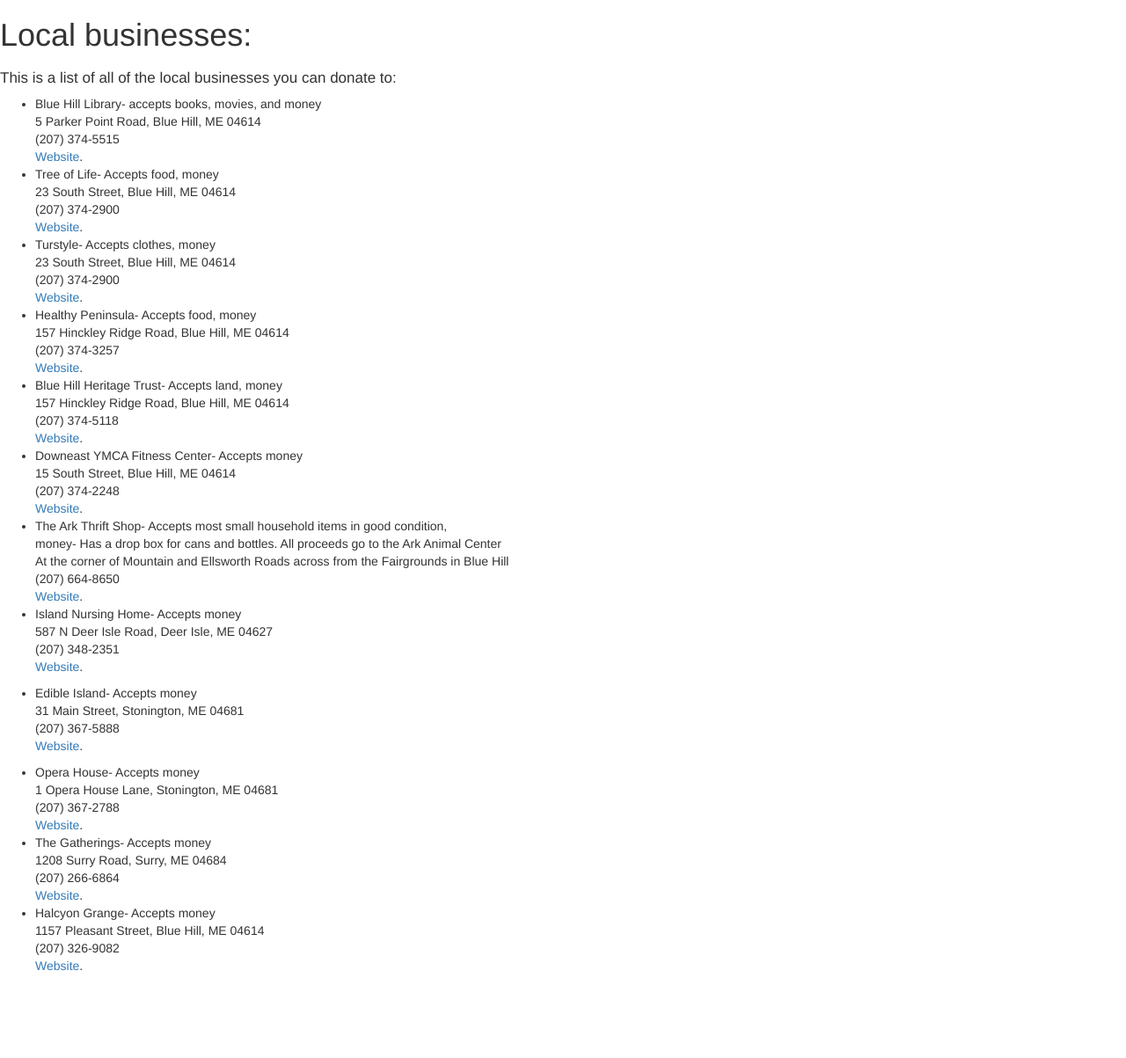
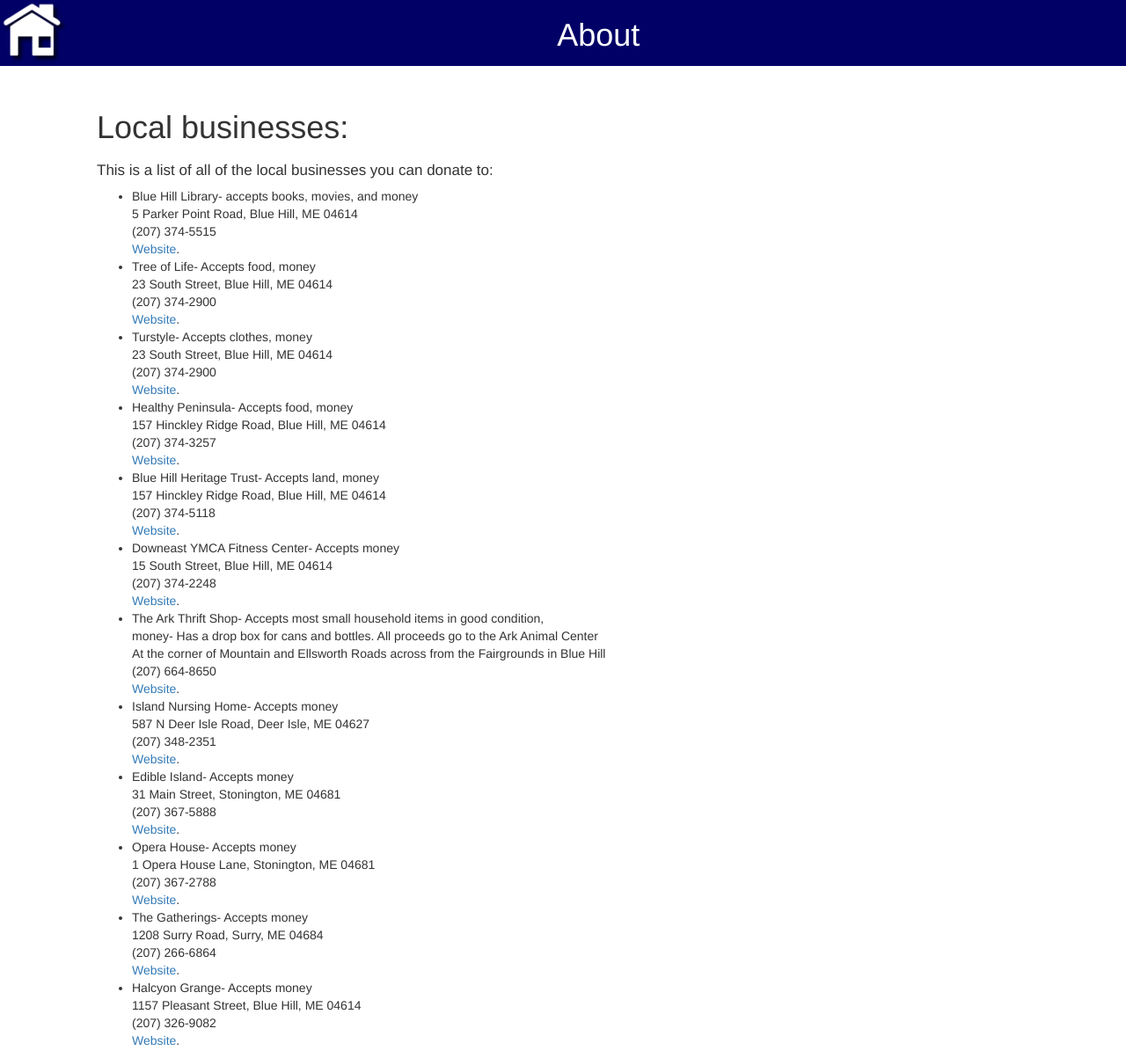
Before and after one commit to bluehillgwc/bluehillgwc, a Jekyll site: the page 2018/info_index.html, which Jekyll copies as it is, in a window 1280 px wide. Shown: the whole page at 88% size. Built offline with Jekyll 4.4.1, drawn with Linux system fonts in a browser that asks for light colours; before the commit the page ends 1118 px from its top, so only the background shows below that.

Commit message:
Update info_index.html

```diff
--- a/2018/info_index.html
+++ b/2018/info_index.html
@@ -1,8 +1,22 @@
 <!DOCTYPE html>
-<link rel="stylesheet" href="https://maxcdn.bootstrapcdn.com/bootstrap/3.3.6/css/bootstrap.min.css"/>
- <link rel="stylesheet" href="jsbin.pigunesoxo.css"/>
+<html>
+  <head>
+    <meta charset="UTF-8">
+    <title>About the 2018 Blue Hill Girls Who Code Club</title>
+    <link rel="stylesheet" href="https://maxcdn.bootstrapcdn.com/bootstrap/3.3.6/css/bootstrap.min.css"/>
+    <link rel="stylesheet" href="jsbin.pigunesoxo.css"/>
+  </head>
+  <body>
+  <div class="row">
+    <div class="col-sm-12">
+      <a href="index.html"><img src="home_btn.png" class="pull-left" height="75" width"75" > </a>
+      <h1>About</h1>
+   </div>
+  </div>
 
-<div>
+    <p>&nbsp;</p>
+  <div class="row container">
+    <div class="col-sm-10 col-sm-offset-1">
     <h1>Local businesses:</h1>
 
     <h3>This is a list of all of the local businesses you can donate to:</h3>
@@ -10,57 +24,70 @@
     <ul>
       <li>Blue Hill Library- accepts books, movies, and money<br>
       5 Parker Point Road, Blue Hill, ME 04614<br>
-      (207) 374-5515</li>
-      <a href="http://www.bhpl.net/" target="_blank">Website</a>.
+      (207) 374-5515<br>
+      <a href="http://www.bhpl.net/" target="_blank">Website</a>.</li>
+
       <li>Tree of Life- Accepts food, money<br>
       23 South Street, Blue Hill, ME 04614<br>
-      (207) 374-2900</li>
-      <a href="http://treeoflifepantry.org/" target="_blank">Website</a>.
+      (207) 374-2900<br>
+      <a href="http://treeoflifepantry.org/" target="_blank">Website</a>.</li>
+
       <li>Turstyle- Accepts clothes, money<br>
       23 South Street, Blue Hill, ME 04614<br>
-      (207) 374-2900</li>
-      <a href="http://treeoflifepantry.org/" target="_blank">Website</a>.
+      (207) 374-2900<br>
+      <a href="http://treeoflifepantry.org/" target="_blank">Website</a>.</li>
+
       <li>Healthy Peninsula- Accepts food, money<br>
       157 Hinckley Ridge Road, Blue Hill, ME 04614<br>
-      (207) 374-3257</li>
-      <a href="https://healthypeninsula.org/" target="_blank">Website</a>.
+      (207) 374-3257<br>
+      <a href="https://healthypeninsula.org/" target="_blank">Website</a>.</li>
+
       <li>Blue Hill Heritage Trust- Accepts land, money<br>
       157 Hinckley Ridge Road, Blue Hill, ME 04614<br>
-      (207) 374-5118</li>
-      <a href="http://bluehillheritagetrust.org/" target="_blank">Website</a>.
+      (207) 374-5118<br>
+      <a href="http://bluehillheritagetrust.org/" target="_blank">Website</a>.</li>
+
       <li>Downeast YMCA Fitness Center- Accepts money<br>
       15 South Street, Blue Hill, ME 04614<br>
-      (207) 374-2248</li>
-      <a href="http://www.defymca.org/locations/blue-hill/" target="_blank">Website</a>.
+      (207) 374-2248<br>
+      <a href="http://www.defymca.org/locations/blue-hill/" target="_blank">Website</a>.</li>
+
       <li>The Ark Thrift Shop- Accepts most small household items in good condition,<br>
       money- Has a drop box for cans and bottles. All proceeds go to the Ark Animal Center<br>
       At the corner of Mountain and Ellsworth Roads across from the Fairgrounds in Blue Hill<br>
-      (207) 664-8650</li>
-      <a href="http://thearkpets.org/thrift-shop/" target="_blank">Website</a>.
+      (207) 664-8650<br>
+      <a href="http://thearkpets.org/thrift-shop/" target="_blank">Website</a>.</li>
+
       <li>Island Nursing Home- Accepts money<br>
       587 N Deer Isle Road, Deer Isle, ME 04627<br>
-      (207) 348-2351</li>
-      <a href="https://www.islandnursinghome.org/" target="_blank">Website</a>.<p>
+      (207) 348-2351<br>
+      <a href="https://www.islandnursinghome.org/" target="_blank">Website</a>.</li>
+
       <li>Edible Island- Accepts money<br>
       31 Main Street, Stonington, ME 04681<br>
-      (207) 367-5888</li>
-      <a href="https://www.edibleisland.org/nose-to-tail" target="_blank">Website</a>.</p>
+      (207) 367-5888<br>
+      <a href="https://www.edibleisland.org/nose-to-tail" target="_blank">Website</a>.</li>
+
       <li>Opera House- Accepts money<br>
       1 Opera House Lane, Stonington, ME 04681<br>
-      (207) 367-2788</li>
-      <a href="http://www.operahousearts.org/" target="_blank">Website</a>.
+      (207) 367-2788<br>
+      <a href="http://www.operahousearts.org/" target="_blank">Website</a>.</li>
+
       <li>The Gatherings- Accepts money<br>
       1208 Surry Road, Surry, ME 04684<br>
-      (207) 266-6864</li>
-      <a href="http://www.bluehillpeninsula.org/business/the-gatherings/" target="_blank">Website</a>.
+      (207) 266-6864<br>
+      <a href="http://www.bluehillpeninsula.org/business/the-gatherings/" target="_blank">Website</a>.</li>
+
       <li>Halcyon Grange- Accepts money<br>
       1157 Pleasant Street, Blue Hill, ME 04614<br>
-      (207) 326-9082</li>
-      <a href="http://www.halcyongrange.org/" target="_blank">Website</a>.
-    </a></a></ul>
+      (207) 326-9082<br>
+      <a href="http://www.halcyongrange.org/" target="_blank">Website</a>.</li>
+     </ul>
 
+   </div>
   </div>
 
 
 
-</body></html>
+ </body>
+</html>
```
